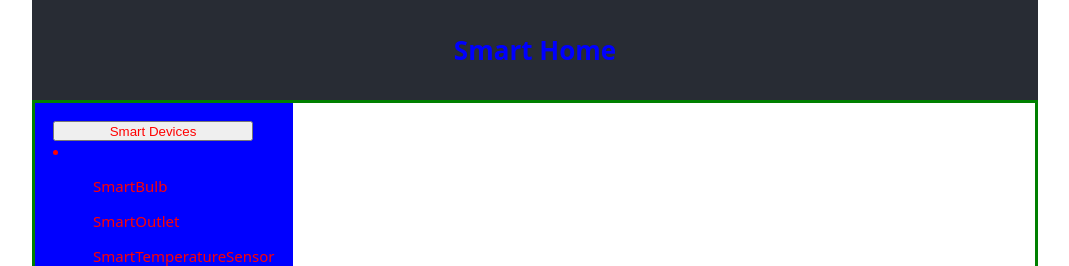
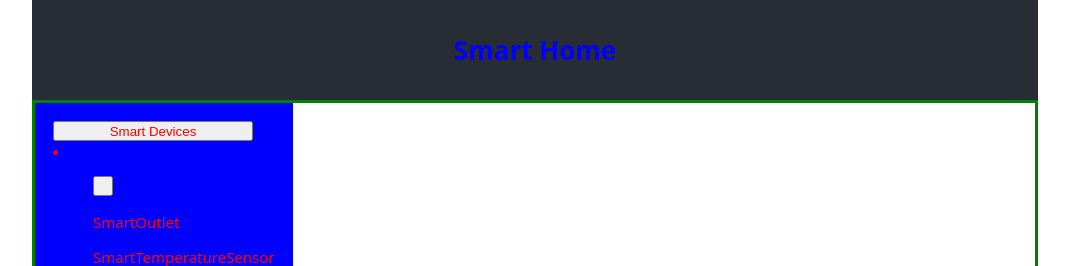
Before and after one commit to Wszymanski987/SmartHome, a React (Create React App) app: page / in a window 1280 px wide. Both pictures are taken after a click on the button "Smart Devices". Shown: the top 266 px of the page, without its empty margins (105-1174 px from the left). Built offline with nearby package versions, Linux system fonts and the light colour scheme.

Commit message:
Aktualizacja projektu

```diff
--- a/src/list.js
+++ b/src/list.js
@@ -1,9 +1,16 @@
-import react from 'react';
+import react, {useState} from 'react';
+import Button from './components.js/button';
+import SmartDevice from './components.js/smartDevice';
 
 const List = () => {
+    const [clicked, setClicked] = useState(false);
+
     return (
         <li>
-            <ul>SmartBulb</ul>
+            <ul>
+                <Button onClick={() => setClicked(clicked = !clicked)} />
+
+            </ul>
             <ul>SmartOutlet</ul>
             <ul>SmartTemperatureSensor</ul>
         </li>
```
